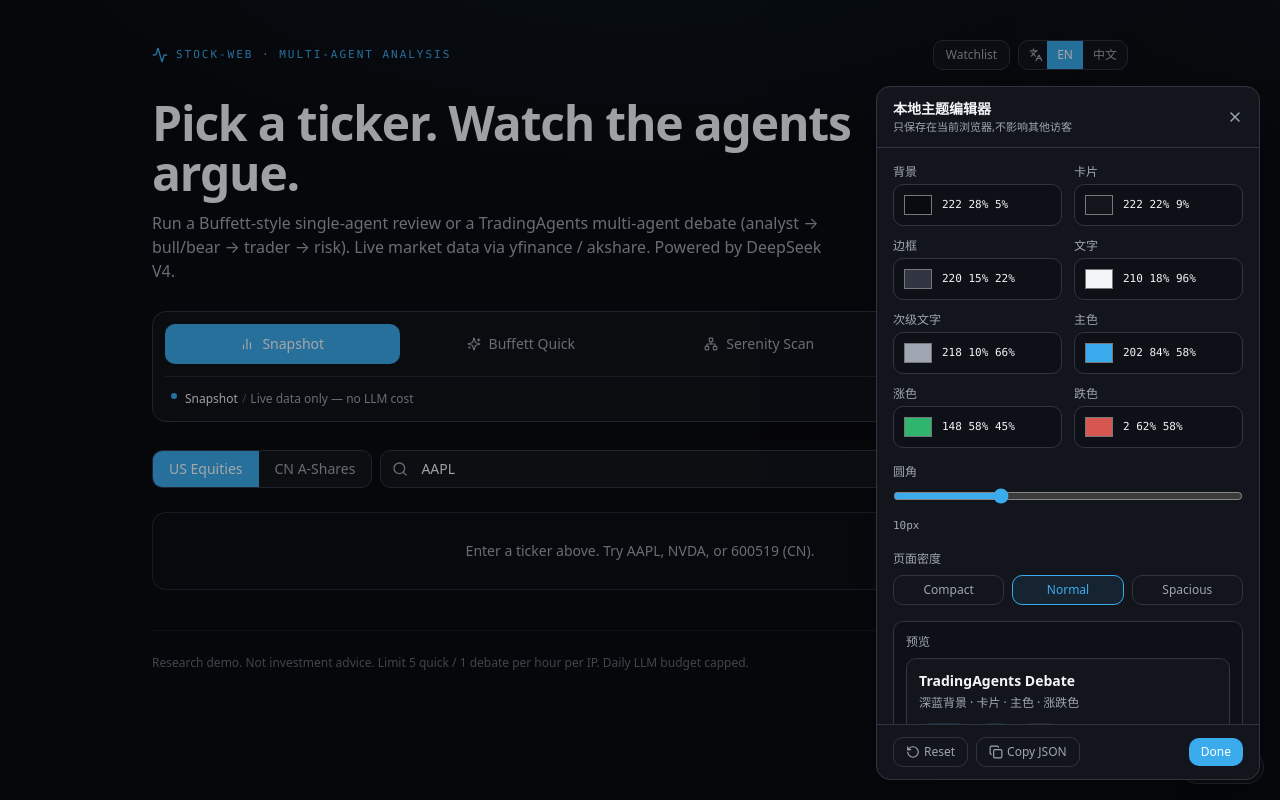
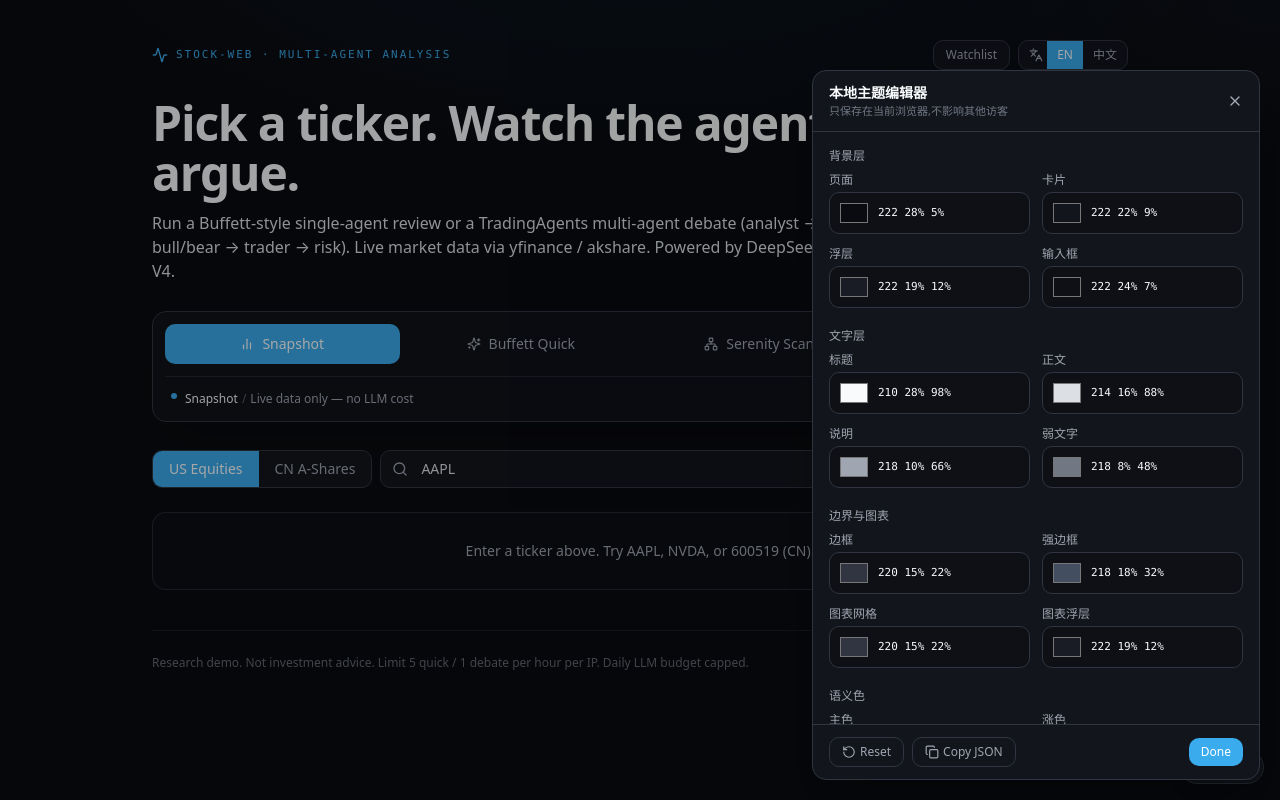
Before and after one commit to Yuhanpro/Multi-agent-stock-analysis-demo, a Next.js app in the folder frontend/: page / in a window 1280 px wide. Both pictures are taken after a click on the button "Theme". Built offline with nearby package versions, Linux system fonts and the light colour scheme; no server answers.

Commit message:
feat: 拆细主题编辑器颜色层级

```diff
--- a/frontend/app/globals.css
+++ b/frontend/app/globals.css
@@ -5,19 +5,27 @@
 :root {
   --theme-bg: 222 28% 5%;
   --theme-surface: 222 22% 9%;
+  --theme-elevated: 222 19% 12%;
+  --theme-input: 222 24% 7%;
   --theme-border: 220 15% 22%;
+  --theme-border-strong: 218 18% 32%;
+  --theme-heading: 210 28% 98%;
+  --theme-body: 214 16% 88%;
   --theme-muted: 218 10% 66%;
-  --theme-fg: 210 18% 96%;
+  --theme-subtle: 218 8% 48%;
+  --theme-fg: 214 16% 88%;
   --theme-accent: 202 84% 58%;
   --theme-bull: 148 58% 45%;
   --theme-bear: 2 62% 58%;
+  --theme-chart-grid: 220 15% 22%;
+  --theme-chart-tooltip: 222 19% 12%;
   --theme-radius: 10px;
   --theme-density: 1;
 }
 
 html, body {
   background: hsl(var(--theme-bg));
-  color: hsl(var(--theme-fg));
+  color: hsl(var(--theme-body));
   font-family: theme('fontFamily.sans');
   /* Subtle graphite/steel ambient light. No neon glow, no AI-purple mesh. */
   background-image:
@@ -31,16 +39,25 @@ html, body {
 .rounded-lg { border-radius: var(--theme-radius) !important; }
 .rounded-xl { border-radius: calc(var(--theme-radius) + 4px) !important; }
 
+/* Utility aliases for finer text hierarchy than Tailwind color names alone. */
+.text-heading { color: hsl(var(--theme-heading)); }
+.text-body { color: hsl(var(--theme-body)); }
+.text-subtle { color: hsl(var(--theme-subtle)); }
+.bg-elevated { background-color: hsl(var(--theme-elevated)); }
+.bg-input { background-color: hsl(var(--theme-input)); }
+.border-strong { border-color: hsl(var(--theme-border-strong)); }
+
 /* Markdown rendered by react-markdown gets these defaults */
-.prose-tight h1 { @apply text-xl font-semibold mt-4 mb-2; }
-.prose-tight h2 { @apply text-lg font-semibold mt-4 mb-2 text-fg/90; }
-.prose-tight h3 { @apply text-base font-semibold mt-3 mb-1 text-fg/80; }
-.prose-tight p  { @apply text-sm leading-6 my-2 text-fg/80; }
+.prose-tight h1 { @apply text-xl font-semibold mt-4 mb-2; color: hsl(var(--theme-heading)); }
+.prose-tight h2 { @apply text-lg font-semibold mt-4 mb-2; color: hsl(var(--theme-heading) / 0.92); }
+.prose-tight h3 { @apply text-base font-semibold mt-3 mb-1; color: hsl(var(--theme-heading) / 0.84); }
+.prose-tight p  { @apply text-sm leading-6 my-2; color: hsl(var(--theme-body) / 0.88); }
 .prose-tight ul { @apply list-disc pl-5 my-2 text-sm; }
 .prose-tight ol { @apply list-decimal pl-5 my-2 text-sm; }
-.prose-tight li { @apply my-1 text-fg/80; }
+.prose-tight li { @apply my-1; color: hsl(var(--theme-body) / 0.86); }
 .prose-tight code {
-  @apply px-1 py-0.5 rounded bg-surface text-fg/90 font-mono text-xs;
+  @apply px-1 py-0.5 rounded bg-surface font-mono text-xs;
+  color: hsl(var(--theme-heading) / 0.9);
 }
 .prose-tight pre {
   @apply bg-surface border border-border rounded p-3 overflow-x-auto my-3 text-xs;
@@ -50,12 +67,15 @@ html, body {
   @apply w-full text-sm my-3 border-collapse;
 }
 .prose-tight th {
-  @apply text-left font-semibold border-b border-border py-1 pr-3 text-fg/90;
+  @apply text-left font-semibold border-b border-border py-1 pr-3;
+  color: hsl(var(--theme-heading) / 0.9);
 }
 .prose-tight td {
-  @apply border-b border-border/40 py-1 pr-3 text-fg/75;
+  @apply border-b border-border/40 py-1 pr-3;
+  color: hsl(var(--theme-body) / 0.78);
 }
-.prose-tight strong { @apply text-fg font-semibold; }
+.prose-tight strong { color: hsl(var(--theme-heading)); font-weight: 600; }
 .prose-tight blockquote {
-  @apply border-l-2 border-accent/60 pl-3 my-2 text-fg/70 italic;
+  @apply border-l-2 border-accent/60 pl-3 my-2 italic;
+  color: hsl(var(--theme-body) / 0.72);
 }
--- a/frontend/app/page.tsx
+++ b/frontend/app/page.tsx
@@ -103,7 +103,7 @@ export default function Page() {
             </span>
           </div>
           <div className="flex items-center gap-2">
-            <Link href="/watchlist" className="rounded-lg border border-border bg-surface px-3 py-1.5 text-xs text-muted hover:text-fg">
+            <Link href="/watchlist" className="rounded-lg border border-border bg-surface px-3 py-1.5 text-xs text-muted hover:text-heading">
               Watchlist
             </Link>
             <LanguageSwitcher />
@@ -111,10 +111,10 @@ export default function Page() {
         </div>
 
         <div className="max-w-3xl space-y-3">
-          <h1 className="text-3xl font-semibold tracking-tight text-fg sm:text-5xl sm:leading-[1.05]">
+          <h1 className="text-3xl font-semibold tracking-tight text-heading sm:text-5xl sm:leading-[1.05]">
             {t("hero.h1")}
           </h1>
-          <p className="max-w-2xl text-sm leading-6 text-muted sm:text-base">
+          <p className="max-w-2xl text-sm leading-6 text-body sm:text-base">
             {t("hero.lead")}
           </p>
         </div>
@@ -130,7 +130,7 @@ export default function Page() {
                   "flex items-center justify-center gap-2 rounded-lg px-3 py-2.5 text-xs font-medium transition-colors sm:text-sm",
                   mode === m.id
                     ? "bg-accent text-white"
-                    : "text-muted hover:bg-border/40 hover:text-fg"
+                    : "text-muted hover:bg-border/40 hover:text-heading"
                 )}
               >
                 {m.icon}
@@ -141,7 +141,7 @@ export default function Page() {
           <div className="mt-3 flex items-start gap-2 border-t border-border/60 px-1.5 pt-3 text-xs leading-5 text-muted">
             <span className="mt-1 h-1.5 w-1.5 shrink-0 rounded-full bg-accent" />
             <span>
-              <span className="font-medium text-fg">{t(selectedMode.labelKey as any)}</span>
+              <span className="font-medium text-heading">{t(selectedMode.labelKey as any)}</span>
               <span className="mx-1 text-muted/50">/</span>
               {t(selectedMode.hintKey as any)}
             </span>
--- a/frontend/components/theme-editor.tsx
+++ b/frontend/components/theme-editor.tsx
@@ -5,15 +5,23 @@ import { Paintbrush, RotateCcw, Copy, X } from "lucide-react";
 import { cn } from "@/lib/format";
 import { DEFAULT_THEME, hexToHsl, hslToHex, type Density, type ThemeConfig, useThemeEditor } from "@/lib/theme";
 
-const COLOR_FIELDS: Array<[keyof ThemeConfig, string]> = [
-  ["bg", "背景"],
-  ["surface", "卡片"],
-  ["border", "边框"],
-  ["fg", "文字"],
-  ["muted", "次级文字"],
-  ["accent", "主色"],
-  ["bull", "涨色"],
-  ["bear", "跌色"],
+const GROUPS: Array<{ title: string; fields: Array<[keyof ThemeConfig, string]> }> = [
+  {
+    title: "背景层",
+    fields: [["bg", "页面"], ["surface", "卡片"], ["elevated", "浮层"], ["input", "输入框"]],
+  },
+  {
+    title: "文字层",
+    fields: [["heading", "标题"], ["body", "正文"], ["muted", "说明"], ["subtle", "弱文字"]],
+  },
+  {
+    title: "边界与图表",
+    fields: [["border", "边框"], ["borderStrong", "强边框"], ["chartGrid", "图表网格"], ["chartTooltip", "图表浮层"]],
+  },
+  {
+    title: "语义色",
+    fields: [["accent", "主色"], ["bull", "涨色"], ["bear", "跌色"]],
+  },
 ];
 
 export function ThemeEditor() {
@@ -34,7 +42,7 @@ export function ThemeEditor() {
         onClick={() => setOpen(true)}
         className={cn(
           "fixed bottom-4 right-4 z-40 inline-flex items-center gap-2 rounded-full",
-          "border border-border bg-surface/95 px-3 py-2 text-xs font-mono text-fg shadow-lg",
+          "border border-border bg-elevated/95 px-3 py-2 text-xs font-mono text-heading shadow-lg",
           "hover:border-accent/60 hover:text-accent transition-colors"
         )}
       >
@@ -44,20 +52,23 @@ export function ThemeEditor() {
 
       {open && (
         <div className="fixed inset-0 z-50 flex items-end justify-end bg-black/35 p-3 sm:p-5">
-          <div className="w-full max-w-sm rounded-xl border border-border bg-surface shadow-2xl">
+          <div className="w-full max-w-md rounded-xl border border-border bg-surface shadow-2xl">
             <div className="flex items-center justify-between border-b border-border px-4 py-3">
               <div>
-                <div className="text-sm font-semibold">本地主题编辑器</div>
-                <div className="text-[11px] text-muted">只保存在当前浏览器,不影响其他访客</div>
+                <div className="text-sm font-semibold text-heading">本地主题编辑器</div>
+                <div className="text-[11px] text-subtle">只保存在当前浏览器,不影响其他访客</div>
               </div>
-              <button type="button" onClick={() => setOpen(false)} className="text-muted hover:text-fg">
+              <button type="button" onClick={() => setOpen(false)} className="text-muted hover:text-heading">
                 <X className="h-4 w-4" />
               </button>
             </div>
 
-            <div className="max-h-[72vh] overflow-y-auto px-4 py-4 space-y-4">
+            <div className="max-h-[74vh] overflow-y-auto px-4 py-4 space-y-5">
+              {GROUPS.map((group) => (
+                <section key={group.title} className="space-y-2">
+                  <div className="text-xs font-medium text-muted">{group.title}</div>
                   <div className="grid grid-cols-2 gap-3">
-                {COLOR_FIELDS.map(([key, label]) => (
+                    {group.fields.map(([key, label]) => (
                       <ColorField
                         key={key}
                         label={label}
@@ -66,18 +77,21 @@ export function ThemeEditor() {
                       />
                     ))}
                   </div>
+                </section>
+              ))}
 
+              <div className="grid grid-cols-1 gap-4 sm:grid-cols-2">
                 <div className="space-y-2">
                   <div className="text-xs font-medium text-muted">圆角</div>
                   <input
                     type="range"
-                  min={4}
-                  max={24}
-                  value={parseInt(theme.radius, 10) || 12}
+                    min={2}
+                    max={26}
+                    value={parseInt(theme.radius, 10) || 10}
                     onChange={(e) => patchTheme({ radius: `${e.target.value}px` })}
                     className="w-full accent-accent"
                   />
-                <div className="text-[11px] text-muted font-mono">{theme.radius}</div>
+                  <div className="text-[11px] text-subtle font-mono">{theme.radius}</div>
                 </div>
 
                 <div className="space-y-2">
@@ -92,7 +106,7 @@ export function ThemeEditor() {
                           "rounded-lg border px-2 py-1.5 text-xs capitalize transition-colors",
                           theme.density === d
                             ? "border-accent bg-accent/10 text-accent"
-                          : "border-border text-muted hover:text-fg"
+                            : "border-border text-muted hover:text-heading"
                         )}
                       >
                         {d}
@@ -100,13 +114,15 @@ export function ThemeEditor() {
                     ))}
                   </div>
                 </div>
+              </div>
 
               <div className="rounded-lg border border-border bg-bg/40 p-3 space-y-2">
                 <div className="text-xs text-muted">预览</div>
-                <div className="rounded-lg border border-border bg-surface p-3">
-                  <div className="text-sm font-semibold text-fg">TradingAgents Debate</div>
-                  <div className="mt-1 text-xs text-muted">深蓝背景 · 卡片 · 主色 · 涨跌色</div>
-                  <div className="mt-3 flex gap-2">
+                <div className="rounded-lg border border-border bg-elevated p-3">
+                  <div className="text-sm font-semibold text-heading">TradingAgents Debate</div>
+                  <div className="mt-1 text-xs text-body">标题、正文和说明文字现在可以分别调色。</div>
+                  <div className="mt-1 text-xs text-muted">这行是说明文字。</div>
+                  <div className="mt-3 flex flex-wrap gap-2">
                     <span className="rounded-full bg-accent/15 px-2 py-1 text-[11px] text-accent">accent</span>
                     <span className="rounded-full bg-bull/15 px-2 py-1 text-[11px] text-bull">bull</span>
                     <span className="rounded-full bg-bear/15 px-2 py-1 text-[11px] text-bear">bear</span>
@@ -119,7 +135,7 @@ export function ThemeEditor() {
               <button
                 type="button"
                 onClick={resetTheme}
-                className="inline-flex items-center gap-1 rounded-lg border border-border px-3 py-1.5 text-xs text-muted hover:text-fg"
+                className="inline-flex items-center gap-1 rounded-lg border border-border px-3 py-1.5 text-xs text-muted hover:text-heading"
               >
                 <RotateCcw className="h-3.5 w-3.5" />
                 Reset
@@ -127,7 +143,7 @@ export function ThemeEditor() {
               <button
                 type="button"
                 onClick={copy}
-                className="inline-flex items-center gap-1 rounded-lg border border-border px-3 py-1.5 text-xs text-muted hover:text-fg"
+                className="inline-flex items-center gap-1 rounded-lg border border-border px-3 py-1.5 text-xs text-muted hover:text-heading"
               >
                 <Copy className="h-3.5 w-3.5" />
                 {copied ? "Copied" : "Copy JSON"}
@@ -152,7 +168,7 @@ function ColorField({ label, value, onChange }: { label: string; value: string;
   return (
     <label className="space-y-1">
       <div className="text-xs text-muted">{label}</div>
-      <div className="flex items-center gap-2 rounded-lg border border-border bg-bg/40 px-2 py-1.5">
+      <div className="flex items-center gap-2 rounded-lg border border-border bg-input px-2 py-1.5">
         <input
           type="color"
           value={hex}
@@ -162,7 +178,7 @@ function ColorField({ label, value, onChange }: { label: string; value: string;
         <input
           value={value}
           onChange={(e) => onChange(e.target.value)}
-          className="min-w-0 flex-1 bg-transparent text-[11px] font-mono text-fg outline-none"
+          className="min-w-0 flex-1 bg-transparent text-[11px] font-mono text-heading outline-none"
         />
       </div>
     </label>
--- a/frontend/lib/theme.tsx
+++ b/frontend/lib/theme.tsx
@@ -7,12 +7,20 @@ export type Density = "compact" | "normal" | "spacious";
 export interface ThemeConfig {
   bg: string;
   surface: string;
+  elevated: string;
+  input: string;
   border: string;
+  borderStrong: string;
+  heading: string;
+  body: string;
   muted: string;
-  fg: string;
+  subtle: string;
+  fg: string; // legacy alias kept for older saved themes / existing classes
   accent: string;
   bull: string;
   bear: string;
+  chartGrid: string;
+  chartTooltip: string;
   radius: string;
   density: Density;
 }
@@ -22,12 +30,20 @@ export const DEFAULT_THEME: ThemeConfig = {
   // product than saturated blue SaaS dashboard.
   bg: "222 28% 5%",
   surface: "222 22% 9%",
+  elevated: "222 19% 12%",
+  input: "222 24% 7%",
   border: "220 15% 22%",
+  borderStrong: "218 18% 32%",
+  heading: "210 28% 98%",
+  body: "214 16% 88%",
   muted: "218 10% 66%",
-  fg: "210 18% 96%",
+  subtle: "218 8% 48%",
+  fg: "214 16% 88%",
   accent: "202 84% 58%",
   bull: "148 58% 45%",
   bear: "2 62% 58%",
+  chartGrid: "220 15% 22%",
+  chartTooltip: "222 19% 12%",
   radius: "10px",
   density: "normal",
 };
@@ -37,12 +53,20 @@ const STORAGE_KEY = "stock-web:theme";
 const CSS_VAR_MAP: Record<keyof ThemeConfig, string | null> = {
   bg: "--theme-bg",
   surface: "--theme-surface",
+  elevated: "--theme-elevated",
+  input: "--theme-input",
   border: "--theme-border",
+  borderStrong: "--theme-border-strong",
+  heading: "--theme-heading",
+  body: "--theme-body",
   muted: "--theme-muted",
+  subtle: "--theme-subtle",
   fg: "--theme-fg",
   accent: "--theme-accent",
   bull: "--theme-bull",
   bear: "--theme-bear",
+  chartGrid: "--theme-chart-grid",
+  chartTooltip: "--theme-chart-tooltip",
   radius: "--theme-radius",
   density: "--theme-density",
 };
@@ -60,11 +84,15 @@ const Ctx = createContext<ThemeCtx | null>(null);
 function normalize(raw: unknown): ThemeConfig {
   if (!raw || typeof raw !== "object") return DEFAULT_THEME;
   const o = raw as Partial<ThemeConfig>;
-  return {
+  const merged: ThemeConfig = {
     ...DEFAULT_THEME,
     ...o,
+    // Back-compat: old themes only had fg/muted. Use fg as body if body missing.
+    body: o.body ?? o.fg ?? DEFAULT_THEME.body,
+    fg: o.fg ?? o.body ?? DEFAULT_THEME.fg,
     density: o.density === "compact" || o.density === "spacious" ? o.density : "normal",
   };
+  return merged;
 }
 
 function applyTheme(t: ThemeConfig) {
--- a/frontend/tailwind.config.js
+++ b/frontend/tailwind.config.js
@@ -11,8 +11,13 @@ module.exports = {
         // Runtime-tweakable via CSS variables. See ThemeProvider / ThemeEditor.
         bg:      "hsl(var(--theme-bg))",
         surface: "hsl(var(--theme-surface))",
+        elevated: "hsl(var(--theme-elevated))",
+        input: "hsl(var(--theme-input))",
         border:  "hsl(var(--theme-border))",
+        heading: "hsl(var(--theme-heading))",
+        body: "hsl(var(--theme-body))",
         muted:   "hsl(var(--theme-muted))",
+        subtle: "hsl(var(--theme-subtle))",
         fg:      "hsl(var(--theme-fg))",
         accent:  "hsl(var(--theme-accent))",
         bull:    "hsl(var(--theme-bull))",
```
Also changed, not shown: frontend/components/snapshot-card.tsx (+10 -10 lines), 1 other file (tests, documents, lock files or other folders). Lines whose indentation alone changed are shown as unchanged.
